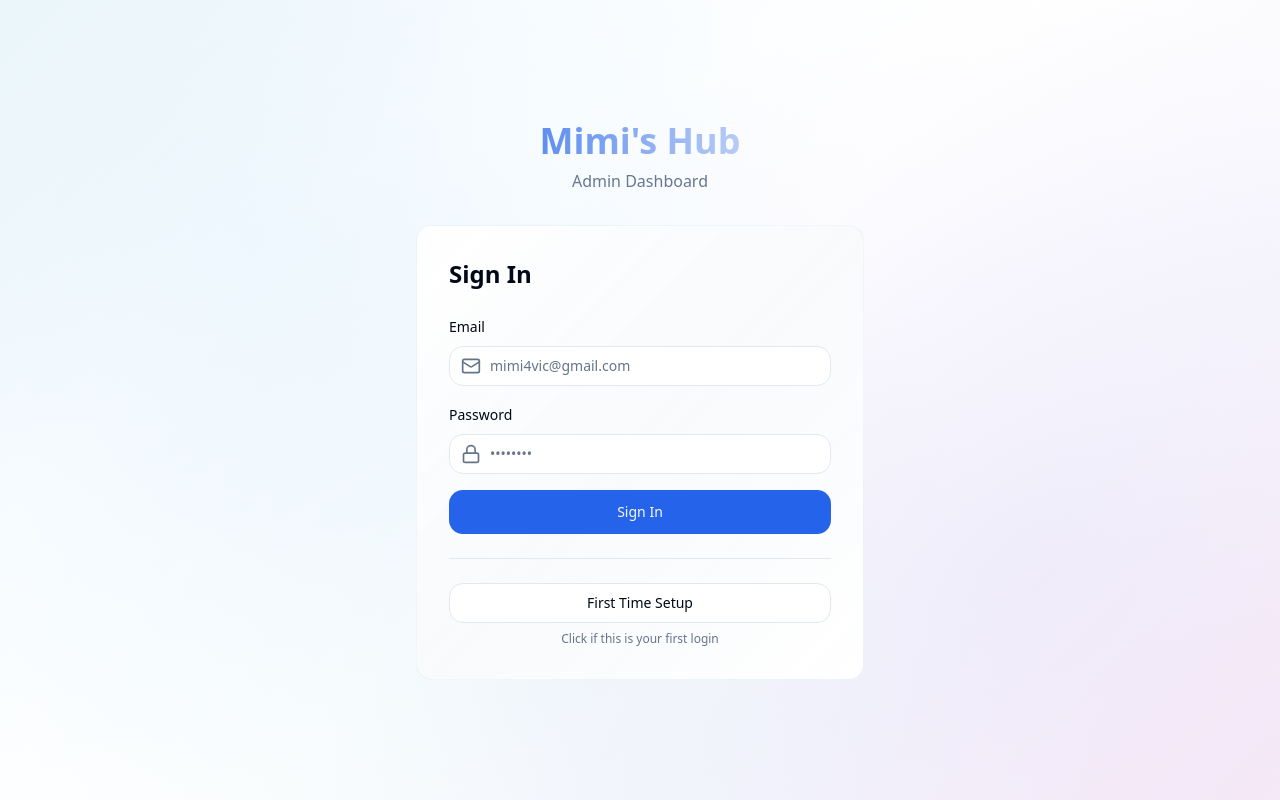
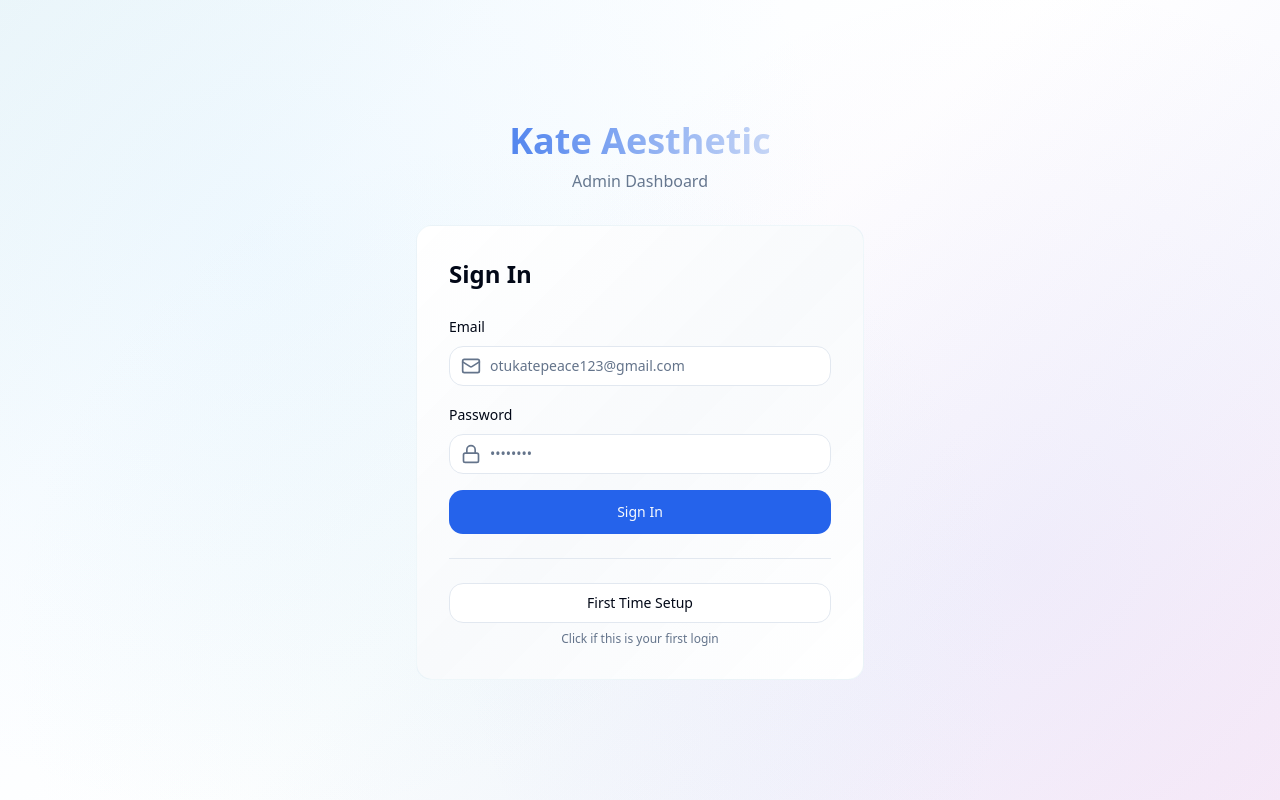
Before and after one commit to Banshee-gtb/kate-aesthetics, a React (Vite) app: page /admin/login in a window 1280 px wide. Built offline with nearby package versions, Linux system fonts and the light colour scheme.

Commit message:
Complete rebrand to Kate Aesthetic

```diff
--- a/src/components/layout/AdminLayout.tsx
+++ b/src/components/layout/AdminLayout.tsx
@@ -49,7 +49,7 @@ export function AdminLayout({ children }: AdminLayoutProps) {
       <div className="lg:hidden sticky top-0 z-50 backdrop-blur-soft bg-white/90 border-b border-border px-4 py-3 flex items-center justify-between shadow-sm">
         <Link to="/admin" className="flex items-center gap-2">
           <h1 className="text-lg font-bold bg-gradient-to-r from-primary to-secondary bg-clip-text text-transparent">
-            Mimi's Hub Admin
+            Kate Aesthetic Admin
           </h1>
         </Link>
         <Button
@@ -75,7 +75,7 @@ export function AdminLayout({ children }: AdminLayoutProps) {
             {/* Logo */}
             <div className="hidden lg:block mb-8 text-center">
               <h1 className="text-2xl font-bold bg-gradient-to-r from-primary to-secondary bg-clip-text text-transparent">
-                Mimi's Hub Admin
+                Kate Aesthetic Admin
               </h1>
             </div>
 
--- a/src/components/layout/Footer.tsx
+++ b/src/components/layout/Footer.tsx
@@ -9,7 +9,7 @@ export function Footer() {
           {/* Brand */}
           <div className="space-y-4">
             <h3 className="text-lg font-bold bg-gradient-to-r from-primary to-secondary bg-clip-text text-transparent">
-              Mimi's Hub
+              Kate Aesthetic
             </h3>
             <p className="text-sm text-muted-foreground">
               Curated fashion pieces for the modern aesthetic lover.
@@ -79,10 +79,10 @@ export function Footer() {
                   <path d="M19.59 6.69a4.83 4.83 0 0 1-3.77-4.25V2h-3.45v13.67a2.89 2.89 0 0 1-5.2 1.74 2.89 2.89 0 0 1 2.31-4.64 2.93 2.93 0 0 1 .88.13V9.4a6.84 6.84 0 0 0-1-.05A6.33 6.33 0 0 0 5 20.1a6.34 6.34 0 0 0 10.86-4.43v-7a8.16 8.16 0 0 0 4.77 1.52v-3.4a4.85 4.85 0 0 1-1-.1z"/>
                 </svg>
               </a>
-              <a href="https://www.instagram.com/khate849/" target="_blank" rel="noopener noreferrer" className="text-muted-foreground hover:text-primary transition-smooth" aria-label="Instagram">
+              <a href="https://www.instagram.com/khate_ugc/" target="_blank" rel="noopener noreferrer" className="text-muted-foreground hover:text-primary transition-smooth" aria-label="Instagram">
                 <Instagram className="h-5 w-5" />
               </a>
-              <a href="https://wa.me/09132996389" target="_blank" rel="noopener noreferrer" className="text-muted-foreground hover:text-primary transition-smooth" aria-label="WhatsApp">
+              <a href="https://wa.me/09125568429" target="_blank" rel="noopener noreferrer" className="text-muted-foreground hover:text-primary transition-smooth" aria-label="WhatsApp">
                 <MessageCircle className="h-5 w-5" />
               </a>
             </div>
@@ -90,7 +90,7 @@ export function Footer() {
         </div>
 
         <div className="mt-8 pt-8 border-t border-border text-center text-sm text-muted-foreground">
-          <p>&copy; {new Date().getFullYear()} Mimi's Hub. All rights reserved.</p>
+          <p>&copy; {new Date().getFullYear()} Kate Aesthetic. All rights reserved.</p>
         </div>
       </div>
     </footer>
--- a/src/components/layout/Header.tsx
+++ b/src/components/layout/Header.tsx
@@ -15,7 +15,7 @@ export function Header() {
           {/* Logo */}
           <Link to="/" className="flex items-center space-x-2">
             <h1 className="text-2xl font-bold bg-gradient-to-r from-primary to-secondary bg-clip-text text-transparent">
-              Mimi's Hub
+              Kate Aesthetic
             </h1>
           </Link>
 
--- a/src/pages/Checkout.tsx
+++ b/src/pages/Checkout.tsx
@@ -128,7 +128,7 @@ export function Checkout() {
       }
 
       // WhatsApp number (Nigeria format: remove leading 0, add 234)
-      const whatsappNumber = '2349132996389';
+      const whatsappNumber = '2349125568429';
       const encodedMessage = encodeURIComponent(message);
       const whatsappUrl = `https://wa.me/${whatsappNumber}?text=${encodedMessage}`;
 
--- a/src/pages/Home.tsx
+++ b/src/pages/Home.tsx
@@ -61,7 +61,7 @@ export function Home() {
 
         <div className="relative z-10 text-center px-4 max-w-4xl mx-auto">
           <h1 className="text-5xl md:text-7xl font-bold mb-6 bg-gradient-to-r from-primary to-secondary bg-clip-text text-transparent">
-            Mimi's Hub
+            Kate Aesthetic
           </h1>
 
           <p className="text-lg md:text-xl text-foreground/80 mb-4 max-w-2xl mx-auto font-medium">
--- a/src/pages/admin/Login.tsx
+++ b/src/pages/admin/Login.tsx
@@ -21,7 +21,7 @@ export default function AdminLogin() {
 
   // Quick setup function - run this once to create the admin
   const setupAdmin = async () => {
-    const result = await createAdminUser('mimi4vic@gmail.com', 'Marian12?');
+    const result = await createAdminUser('otukatepeace123@gmail.com', 'jungkook');
     if (result.success) {
       toast({
         title: 'Admin setup complete',
@@ -42,12 +42,12 @@ export default function AdminLogin() {
 
     try {
       // Simple hardcoded check for the specific admin
-      if (formData.email === 'mimi4vic@gmail.com' && formData.password === 'Marian12?') {
+      if (formData.email === 'otukatepeace123@gmail.com' && formData.password === 'jungkook') {
         // Create a mock user object for the store
         const mockUser: any = {
           id: 'admin-user-id',
-          email: 'mimi4vic@gmail.com',
-          user_metadata: { name: 'Mimi Admin' },
+          email: 'otukatepeace123@gmail.com',
+          user_metadata: { name: 'Kate Admin' },
         };
 
         // Login and set admin status (login() now sets loading to false)
@@ -56,7 +56,7 @@ export default function AdminLogin() {
 
         toast({
           title: 'Login successful',
-          description: 'Welcome to Mimi\'s Hub!',
+          description: 'Welcome to Kate Aesthetic!',
         });
 
         // Navigate immediately
@@ -83,7 +83,7 @@ export default function AdminLogin() {
       <div className="w-full max-w-md">
         <div className="text-center mb-8">
           <h1 className="text-4xl font-bold mb-2 bg-gradient-to-r from-primary to-secondary bg-clip-text text-transparent">
-            Mimi's Hub
+            Kate Aesthetic
           </h1>
           <p className="text-muted-foreground">Admin Dashboard</p>
         </div>
@@ -105,7 +105,7 @@ export default function AdminLogin() {
                     setFormData({ ...formData, email: e.target.value })
                   }
                   className="pl-10"
-                  placeholder="mimi4vic@gmail.com"
+                  placeholder="otukatepeace123@gmail.com"
                 />
               </div>
             </div>
--- a/src/stores/authStore.ts
+++ b/src/stores/authStore.ts
@@ -20,7 +20,7 @@ export const useAuthStore = create<AuthState>((set, get) => ({
   login: (user: User) => {
     set({ user, loading: false });
     // For hardcoded admin, directly set isAdmin to true
-    if (user.email === 'mimi4vic@gmail.com') {
+    if (user.email === 'otukatepeace123@gmail.com') {
       set({ isAdmin: true });
     } else {
       get().checkAdmin();
```
Also changed, not shown: 1 other file (tests, documents, lock files or other folders).
